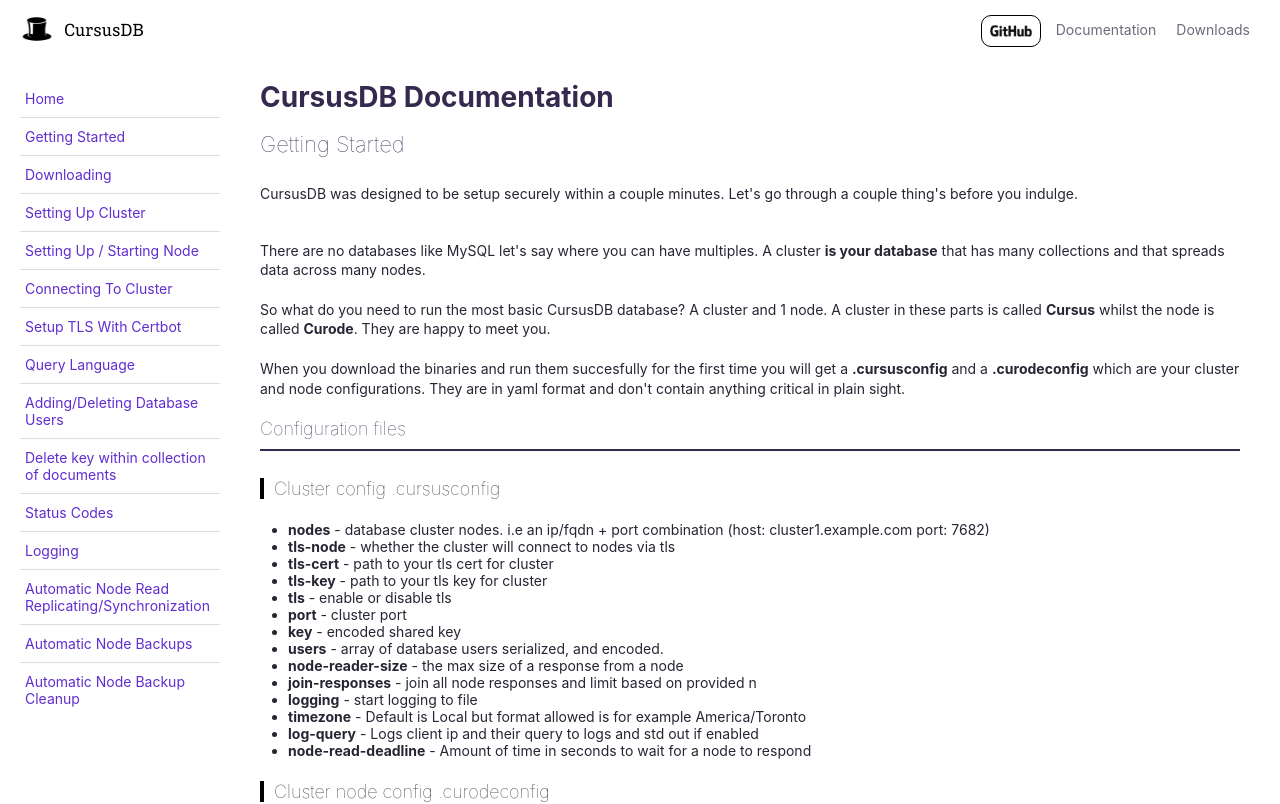
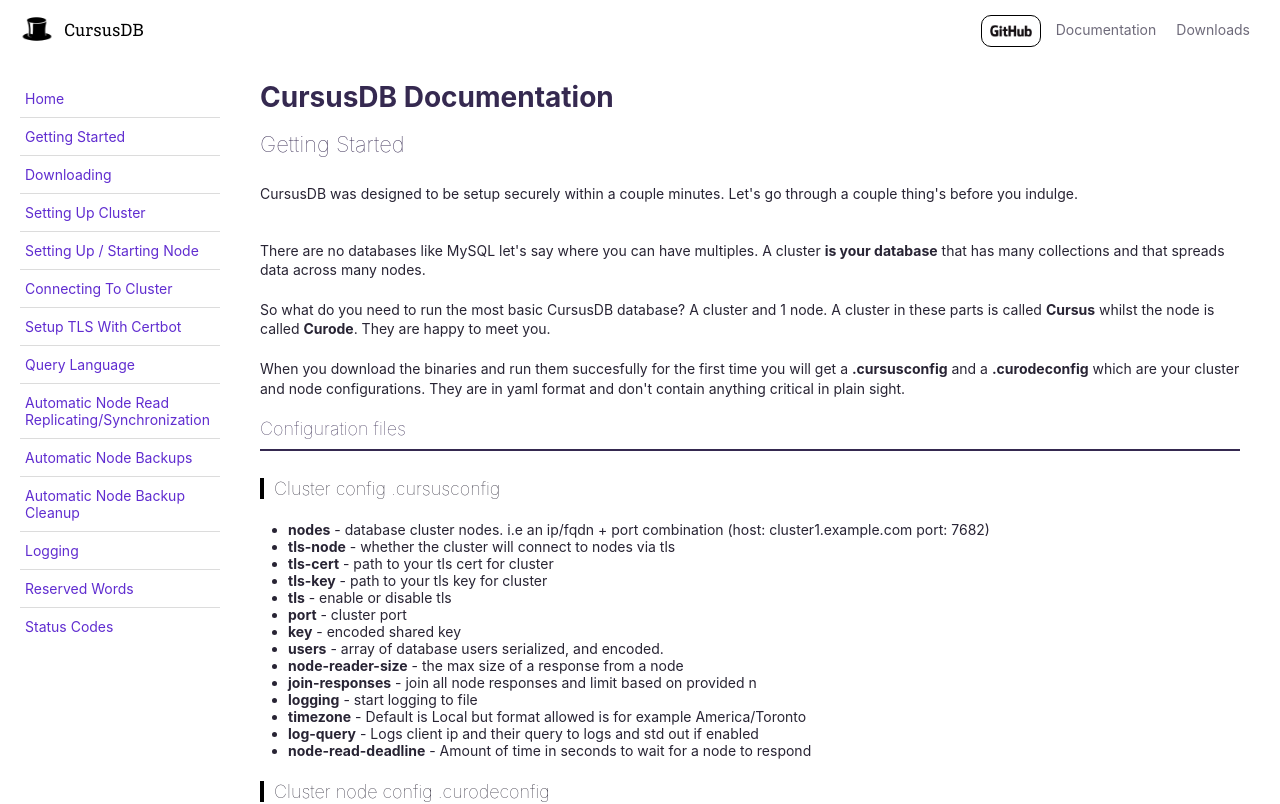
Before and after one commit to cursusdb/cursusdb-web, a SvelteKit app: page /documentation in a window 1280 px wide. Shown: the top 804 px of the page. Built offline with nearby package versions, Linux system fonts and the light colour scheme; a small style sheet from the web is missing.

Commit message:
documentation completed for v2.0.0ltr

```diff
--- a/src/routes/documentation/+page.svelte
+++ b/src/routes/documentation/+page.svelte
@@ -13,7 +13,7 @@
 
 
     function searchKey(event) {
-        if (event.ctrlKey && event.key === 'f') {
+        if (event.ctrlKey && event.key === 'c') {
             event.preventDefault()
             searchInput.focus()
             return false
@@ -48,13 +48,12 @@
         <li><a href="#connecting-to-cluster">Connecting To Cluster</a></li>
         <li><a href="#tls-with-certbot">Setup TLS With Certbot</a></li>
         <li><a href="#query-language">Query Language</a></li>
-        <li><a href="#adding-database-users">Adding/Deleting Database Users</a></li>
-        <li><a href="#removing-database-users">Delete key within collection of documents</a></li>
-        <li><a href="#removing-database-users">Status Codes</a></li>
-        <li><a href="#removing-database-users">Logging</a></li>
-        <li><a href="#removing-database-users">Automatic Node Read Replicating/Synchronization</a></li>
-        <li><a href="#removing-database-users">Automatic Node Backups</a></li>
-        <li><a href="#removing-database-users">Automatic Node Backup Cleanup</a></li>
+        <li><a href="#automatic-node-rep">Automatic Node Read Replicating/Synchronization</a></li>
+        <li><a href="#automatic-node-backups">Automatic Node Backups</a></li>
+        <li><a href="#automatic-node-backup-cleanup">Automatic Node Backup Cleanup</a></li>
+        <li><a href="#logging">Logging</a></li>
+        <li><a href="#reserved-words">Reserved Words</a></li>
+        <li><a href="#status-codes">Status Codes</a></li>
     </ul>
 </aside>
 {/if}
@@ -249,7 +248,7 @@ users:
         <br/>
 
 
-        <h3 id="query-language">Query Language</h3><br/>
+        <h2 id="query-language">Query Language</h2><br/>
         <h4>CDQL - Cursus Document Query Language</h4><br/>
         <p>CursusDB's Query Language is very similar to that of SQL.</p>
 
@@ -425,7 +424,34 @@ curush>collections;
 `}/><br/>
 
 
+        <h2 id="automatic-node-rep">Automatic Node Read Replicating/Synchronization</h2><br/>
+        <p>When you configure a node you can configure a replica.  This configuration requires you to modify both cluster and node configuration files.</p>
+        <h5>.cursusconfig</h5>
+        <Prism language="bash" code={`
+nodes:
+- host: 0.0.0.0
+  port: 7682
+  replicas:
+  - host: 0.0.0.0
+    port: 7683
+....
+`}/>
+        <h5>.curodeconfig</h5>
+        <Prism language="bash" code={`
+replicas:
+  - host: 0.0.0.0
+    port: 7683
+tls-cert: ""
+tls-key: ""
+....
+`}/>
 
+        <p>With those configurations set your node will start to sync data every default time of 10 minutes(<code>replication-sync-time</code>).  The cluster will as well on read failure of main node will retry to up to any amount of set node read replicas.</p>
+
+        <h2 id="automatic-node-backups">Automatic Node Backups</h2><br/>
+        <p>A node can be configured to generate backups.  A backup by default is generated automatically every 60 minutes(<code>automatic-backup-time</code>) into a backup directory which is created on first run.</p>
+        <br/><h2 id="automatic-node-backup-cleanup">Automatic Node Backup Cleanup</h2><br/>
+        <p>A node can be configured to remove all old backups.  The default is every hour to delete all backups older than an hour.  This can be configured with <code>automatic-backup-cleanup-hours</code></p>
         <br/><h2 id="logging">Logging</h2>
 
         <p>Logs for the CursusDB cluster and node are found where you launch your binaries. Cluster: cursus.log Node: curode.log if logging is enabled.</p>
@@ -521,7 +547,7 @@ users:
  ./curush --host=X --port=X --tls=true
 `}/><br/>
 
-        <h3>Reserved Words</h3>
+        <h3 id="reserved-words">Reserved Words</h3>
         <ul class="rw">
             <li><code>count</code></li>
             <li><code>$id</code></li>
@@ -576,8 +602,8 @@ users:
         </ul>
 
 
-        <h3>Status Codes</h3>
-        <ul dir="auto">
+        <h3 id="status-codes">Status Codes</h3>
+        <ul class="statuscodes">
             <li><code>0</code> Authentication successful.</li>
             <li><code>1</code> Unable to read authentication header.</li>
             <li><code>2</code> Invalid authentication value.</li>
@@ -585,7 +611,7 @@ users:
             <li><code>4</code> User not authorized</li>
             <li><code>5</code> Failed node sync auth</li>
         </ul>
-        <ul dir="auto">
+        <ul class="statuscodes">
             <li><code>100</code> - Node is at peak allocation</li>
             <li><code>101</code> - Invalid permission</li>
             <li><code>102</code> - User does not exist</li>
@@ -622,7 +648,7 @@ users:
             <li><code>505</code> - Key cannot use reserved symbol</li>
         </ul>
 
-        <ul dir="auto">
+        <ul class="statuscodes">
             <li><code>2000</code> Document inserted/updated/deleted</li>
             <li><code>4000</code> Unmarsharable JSON insert</li>
             <li><code>4001</code> Missing action</li>
@@ -662,6 +688,19 @@ users:
     .rw li code {
         padding: 5px;
         background: #ffbdbd;
+        margin-bottom: 5px;
+        display: inline-block;
+        border-radius: 8px!important;
+    }
+
+    .statuscodes {
+        padding: 0;
+        list-style: none!important;
+    }
+
+    .statuscodes li code {
+        padding: 5px;
+        background: #f5f5f5;
         margin-bottom: 5px;
         display: inline-block;
         border-radius: 8px!important;
```
